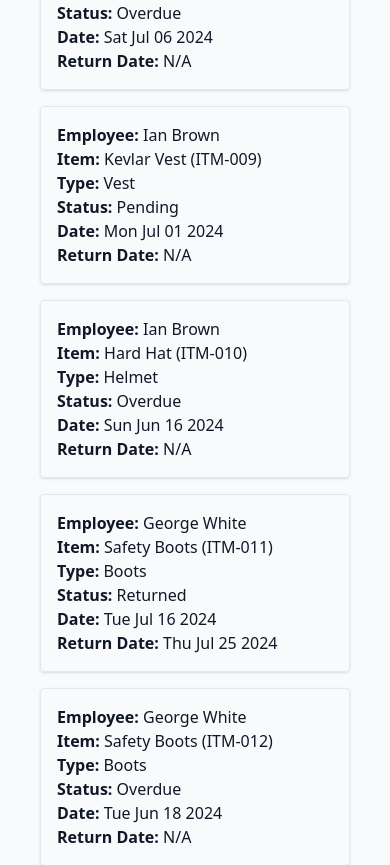
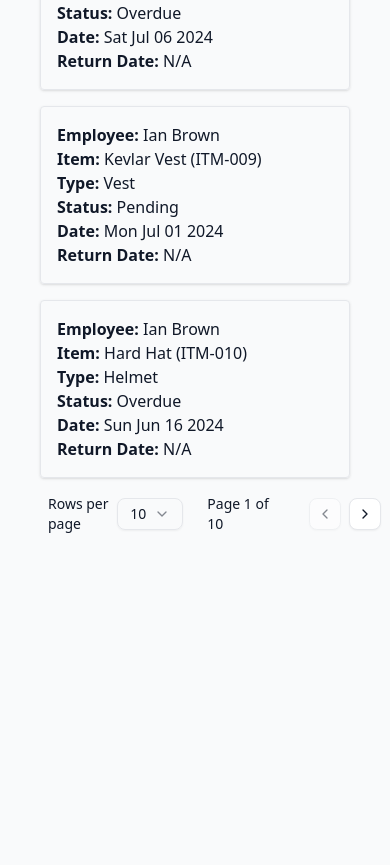
Before and after one commit to syedshahidashiqali/solutia-swes-reservation, a Next.js app: page /equipment in a window 390 px wide. Shown: the part 1734-2599 px from the top of the page. After the commit the page ends 2324 px from the top, so only its background shows below. Built offline with nearby package versions, Linux system fonts and the light colour scheme.

Commit message:
add loading spinner and fix mobile view pagination

```diff
--- a/src/app/equipment/page.tsx
+++ b/src/app/equipment/page.tsx
@@ -6,12 +6,12 @@ import { columns } from "@/components/equipment/table/data-table-columns"
 import { useFilters } from "@/hooks/useFilters"
 
 export default function EquipmentPage() {
-  const { filters, setFilters, filteredData } = useFilters()
+  const { loading, filters, setFilters, filteredData } = useFilters()
   return (
     <div className="p-6 space-y-6">
       <h1 className="text-2xl font-bold">Equipment Overview & History</h1>
       <Filters filters={filters} setFilters={setFilters} />
-      <DataTable columns={columns} data={filteredData} />
+      <DataTable loading={loading} columns={columns} data={filteredData} />
     </div>
   )
 }
--- a/src/components/equipment/table/data-table.tsx
+++ b/src/components/equipment/table/data-table.tsx
@@ -22,11 +22,13 @@ import { EquipmentHistory } from "@/types/equipment"
 interface DataTableProps<TData, TValue> {
   columns: ColumnDef<TData, TValue>[]
   data: TData[]
+  loading?: boolean
 }
 
 export function DataTable<TData, TValue>({
   columns,
   data,
+  loading = false,
 }: DataTableProps<TData, TValue>) {
   const table = useReactTable({
     data,
@@ -35,6 +37,12 @@ export function DataTable<TData, TValue>({
     getSortedRowModel: getSortedRowModel(),
     getPaginationRowModel: getPaginationRowModel(),
   })
+
+  const renderSpinner = (
+    <div className="flex justify-center items-center">
+      <div className="animate-spin rounded-full h-6 w-6 border-t-2 border-b-2 border-gray-500"></div>
+    </div>
+  )
 
   return (
     <div className="space-y-4">
@@ -58,16 +66,20 @@ export function DataTable<TData, TValue>({
                 </TableRow>
               ))}
             </TableHeader>
+
             <TableBody>
-              {table.getRowModel().rows?.length ? (
+              {loading ? (
+                <TableRow>
+                  <TableCell colSpan={columns.length} className="text-center py-10">
+                    {renderSpinner}
+                  </TableCell>
+                </TableRow>
+              ) : table.getRowModel().rows.length > 0 ? (
                 table.getRowModel().rows.map((row) => (
                   <TableRow key={row.id}>
                     {row.getVisibleCells().map((cell) => (
                       <TableCell key={cell.id}>
-                        {flexRender(
-                          cell.column.columnDef.cell,
-                          cell.getContext()
-                        )}
+                        {flexRender(cell.column.columnDef.cell, cell.getContext())}
                       </TableCell>
                     ))}
                   </TableRow>
@@ -86,10 +98,13 @@ export function DataTable<TData, TValue>({
 
       {/* Card view for mobile */}
       <div className="block md:hidden space-y-4">
-        {data.map((row, index) => {
-          const equipment = row as EquipmentHistory
+        {loading ? (
+          renderSpinner
+        ) : table.getRowModel().rows.length ? (
+          table.getRowModel().rows.map((row) => {
+            const equipment = row.original as EquipmentHistory
             return (
-            <div className="border rounded p-4 shadow-sm" key={index}>
+              <div className="border rounded p-4 shadow-sm" key={equipment.id}>
                 <div><strong>Employee:</strong> {equipment.employeeName}</div>
                 <div><strong>Item:</strong> {equipment.itemName} ({equipment.itemId})</div>
                 <div><strong>Type:</strong> {equipment.itemType}</div>
@@ -98,7 +113,10 @@ export function DataTable<TData, TValue>({
                 <div><strong>Return Date:</strong> {equipment.returnDate?.toDateString() || "N/A"}</div>
               </div>
             )
-        })}
+          })
+        ) : (
+          <div className="text-center text-sm text-muted-foreground">No results.</div>
+        )}
       </div>
       <div>
         <DataTablePagination table={table} />
--- a/src/hooks/useFilters.ts
+++ b/src/hooks/useFilters.ts
@@ -11,8 +11,12 @@ export const useFilters = () => {
   })
 
   const [filteredData, setFilteredData] = useState<EquipmentHistory[]>([])
+  const [loading, setLoading] = useState(true)
 
   useEffect(() => {
+    setLoading(true)
+
+    const timeout = setTimeout(() => {
       const filtered = mockEquipmentHistory.filter((row) => {
         const matchesSearch =
           row.employeeName.toLowerCase().includes(filters.search.toLowerCase()) ||
@@ -32,9 +36,14 @@ export const useFilters = () => {
       })
 
       setFilteredData(filtered)
+      setLoading(false)
+    }, 300) // simulate async filtering
+
+    return () => clearTimeout(timeout)
   }, [filters])
 
   return {
+    loading,
     filters,
     setFilters,
     filteredData,
```
Lines whose indentation alone changed are shown as unchanged.
